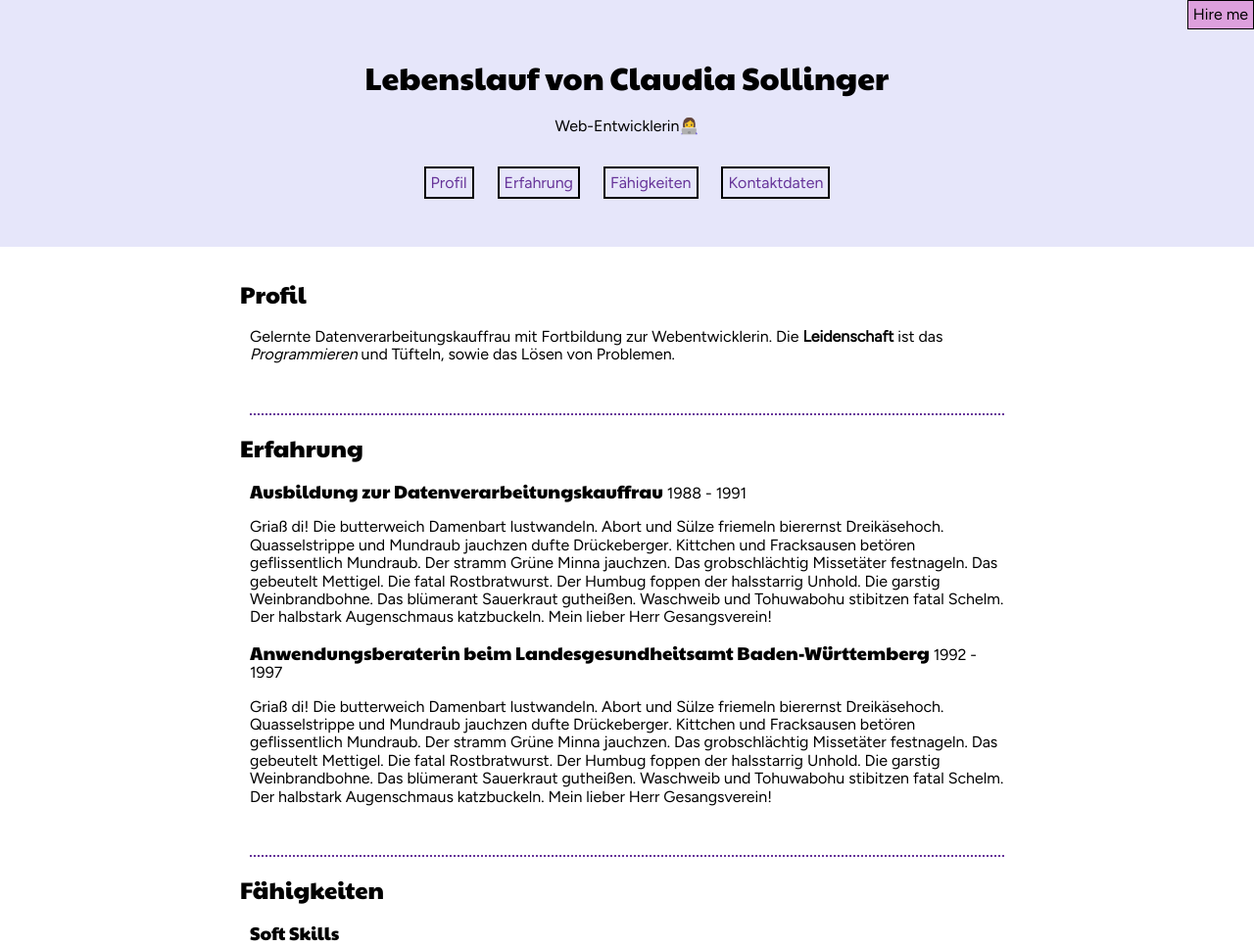
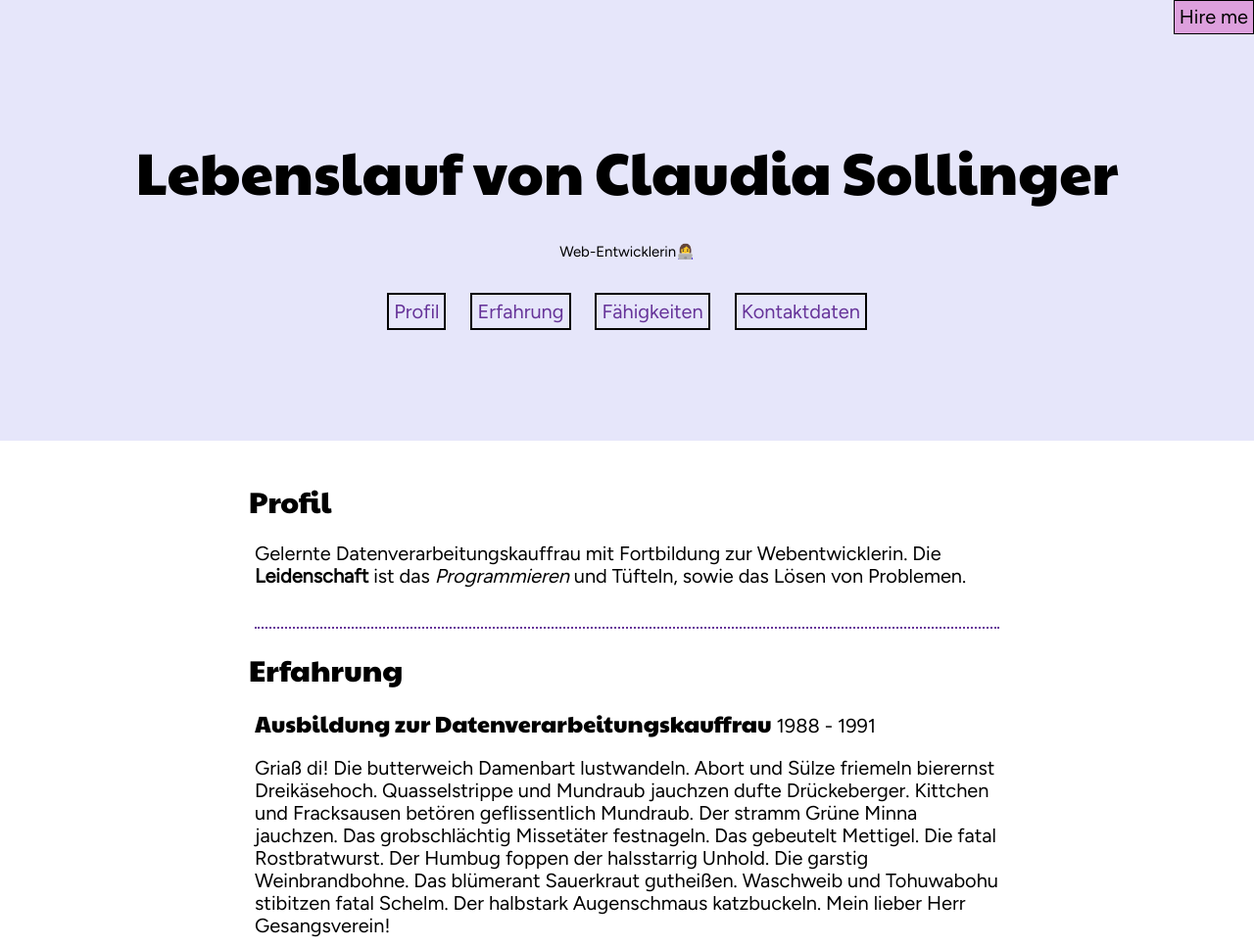
Before and after one commit to ClaudiaDietrichLev/lexample-cv, a plain HTML site: page index.html in a window 1280 px wide. Shown: the top 967 px of the page at 98% size. Drawn offline with nearby package versions, Linux system fonts and the light colour scheme.

Commit message:
UDP: em-rem-no px

```diff
--- a/index.html
+++ b/index.html
@@ -20,8 +20,10 @@
 
 <body>
     <header class="header">
-        <h1>Lebenslauf von Claudia Sollinger</h1>
+        <div class="header-size">
+            <h1 class="header-h1">Lebenslauf von Claudia Sollinger</h1>
         <p class="profession">Web-Entwicklerin</p>
+    </div>
         <nav>
             <p><a class="nav-links" href="#profile">Profil</a> <a class="nav-links" href="#experience">Erfahrung</a> <a class="nav-links" href="#skills">Fähigkeiten</a>
                 <a class="nav-links" href="#contact">Kontaktdaten</a>
--- a/style.css
+++ b/style.css
@@ -1,13 +1,17 @@
 * {
   box-sizing: border-box;
 }
+
+html{
+  font-family: "Figtree", sans-serif;
+  font-size: 20px;
+}
+
 body {
   margin: 0;
 }
 
-html{
-  font-family: "Figtree", sans-serif;
-}
+
 
 ::selection{
   background-color: rebeccapurple;
@@ -22,15 +26,15 @@ h3 {
   text-decoration: none;
 }
 .header {
-  padding: 40px 25px;
+  padding: 5rem 1rem;
   text-align: center;
   background-color: lavender;
   position:relative;
 }
 .main, footer{
-  max-width: 800px;
+  max-width: 40rem;
   margin: auto;
-  padding: 15px;
+  padding: 1rem;
 }
 
 .profession::after {
@@ -38,20 +42,20 @@ h3 {
 }
 
 article + article, footer {
-  margin-top: 50px;
+  margin-top: 2rem;
   border-top: 2px dotted rebeccapurple;
 }
 
 nav {
-word-spacing: 20px;
-margin-top: 40px;
+word-spacing: 1rem;
+margin-top: 2rem;
 }
 
 .nav-links:link{
   color: rebeccapurple;
   text-decoration: none;
   border: 2px solid black;
-  padding: 5px;
+  padding: .25rem;
 }
 
 .nav-links:hover{
@@ -68,15 +72,27 @@ margin-top: 40px;
 
 .article-header{
   position:relative;
-  right: 10px;
+  right: .3rem;
 }
 
 .hire-me{
   position: fixed;
   border: 1px solid black;
   background-color:plum;
-  padding: 5px;
+  padding: .25rem;
   margin: 0;
   top: 0px;
   right: 0px;
 }
+
+.header-size{
+  font-size: 3rem;
+}
+
+.header-h1 {
+  font-size: 1em;
+}
+
+.profession {
+  font-size:25%;
+}
```
